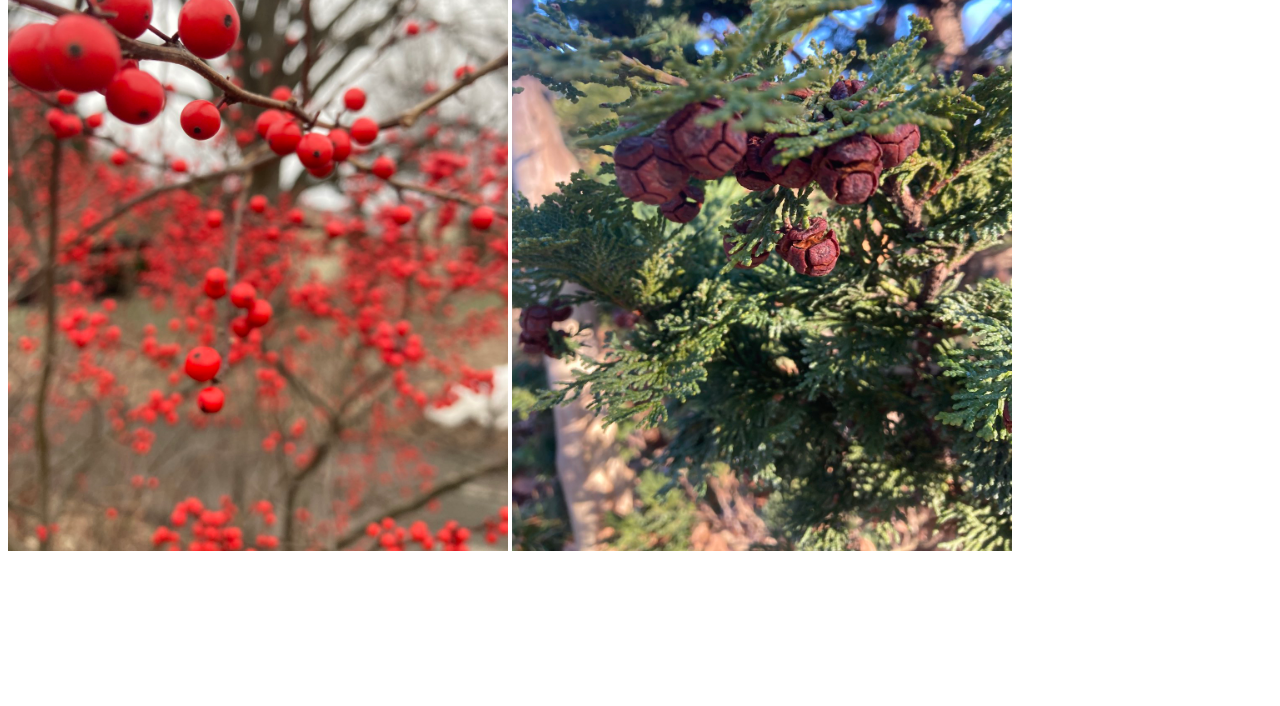
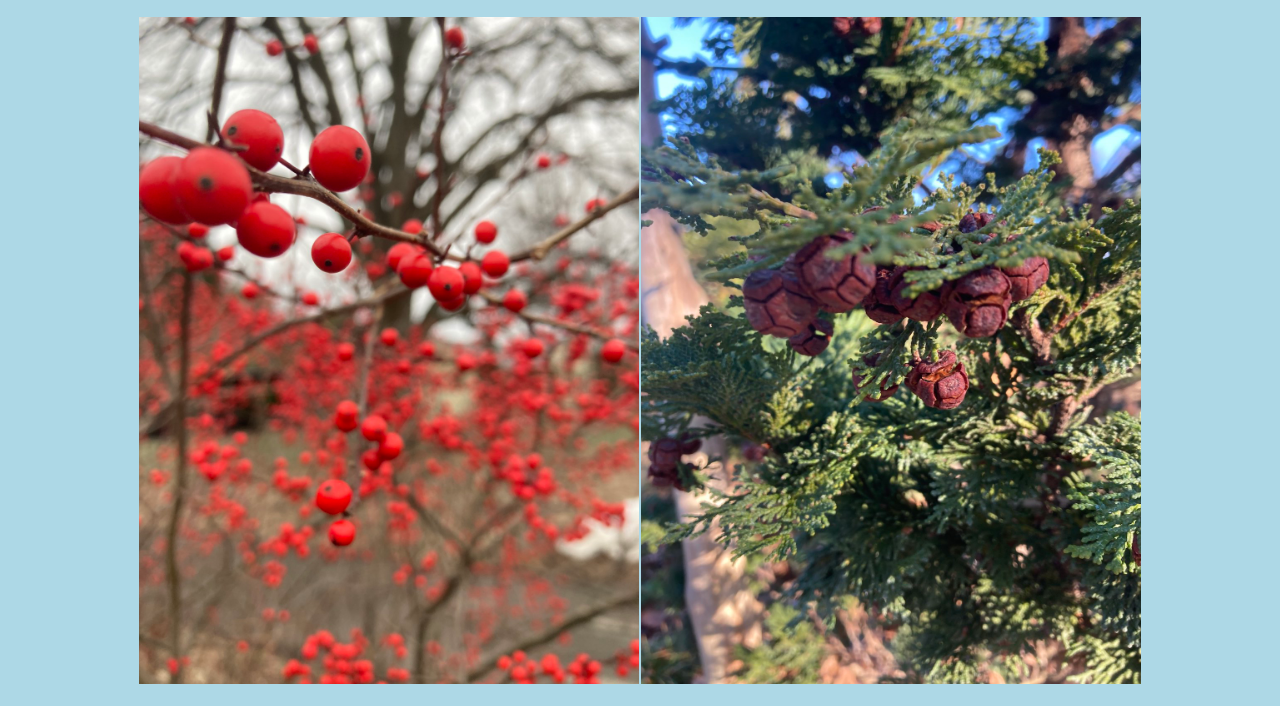
Before and after one commit to JournalismDesignToolkitSpring2021/jdtoolkit-homepage, a plain HTML site: page photos.html in a window 1280 px wide. Shown: the part 264-970 px from the top of the page. Before the commit the page ends 827 px from the top, so only its background shows below. Drawn offline with Linux system fonts and the light colour scheme.

Commit message:
Add files via upload

```diff
--- a/photos.html
+++ b/photos.html
@@ -5,7 +5,7 @@
 		<meta charset="utf-8" />
 		<meta name="viewport" content="width=device-width, initial-scale=1.0" />
 		<title>YOURNAME’s Homepage for Journalism Design Toolkit</title>
-	<!-- 	<link rel="stylesheet" href="stylesheets/styles.css" type="text/css" /> -->
+	  <link rel="stylesheet" href="stylesheets/styles.css" type="text/css" />
 	</head>
 
 	<body>
```
Also changed, not shown: subpage.html (+1 -1 lines).
